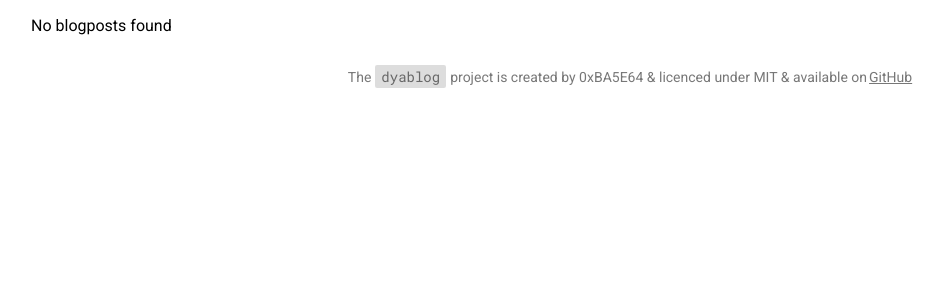
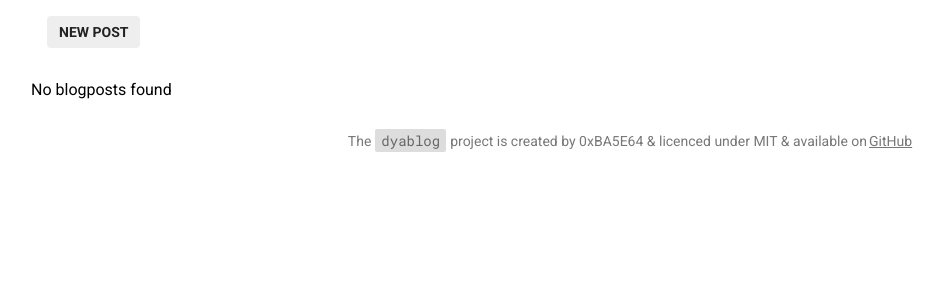
Before and after one commit to 0xBA5E64/dyablog, a Django app: page /blog/ in a window 1280 px wide. Shown: the part 64-364 px from the top of the page, without its empty margins (9-953 px from the left). Run offline with Django 4.2, Linux system fonts and the light colour scheme; the visitor is signed in with stand-in values (Sample User, id 1); data that the repository does not hold is empty.

Commit message:
Added "new-post" page and links

```diff
--- a/blog/static/blog/style.css
+++ b/blog/static/blog/style.css
@@ -93,6 +93,7 @@ nav .separator {
 }
 
 #content {
+    position: relative;
     margin: 0 auto;
     width: 95%;
     max-width: 1200px;
@@ -148,12 +149,29 @@ nav .separator {
     border-radius: 4px;
 }
 
+.new-post {
+    display: inline-block;
+    margin: 16px;
+    padding: 8px 12px;
+    background: #0001;
+    border-radius: 4px;
+    color: #222;
+    font-size: 14px;
+    font-weight: bold;
+    text-transform: uppercase;
+    text-decoration: none;
+}
+
+.post-list {
+    position: relative;;
+}
+
 .post-entry {
     position: relative;
     display: block;
     color: #222;
     overflow: hidden;
-    margin: 16px 0;
+    margin: 16px;
     border-radius: 8px;
     text-decoration: none;
     padding: 16px 32px;
--- a/blog/templates/blog/edit_post.html
+++ b/blog/templates/blog/edit_post.html
@@ -1,7 +1,10 @@
 {% extends "./base.html" %}
 
 {% block content %}
+
+{% if post %}
 Editing "{{post.title}}"
+{% endif %}
 
 <form method="post">
     {% csrf_token %}
--- a/blog/templates/blog/post_index.html
+++ b/blog/templates/blog/post_index.html
@@ -5,6 +5,9 @@ Dyablog.
 {% endblock %}
 
 {% block content %}
+    {% if user.is_authenticated %}
+    <a class="new-post" href="{% url 'blog:new-post' %}">New Post</a>
+    {% endif %}
     {% if data %}
     <div class="post-list">
         {% for post in data %}
--- a/blog/urls.py
+++ b/blog/urls.py
@@ -18,6 +18,7 @@ urlpatterns = [
     ),
     name="logout"
   ),
+  path('new-post/', views.new_post, name="new-post"),
   path('<slug:blogpost_slug>/', views.post, name='post'),
   path('<slug:blogpost_slug>/edit/', views.edit_post, name='edit-post')
 ]
--- a/blog/views.py
+++ b/blog/views.py
@@ -1,4 +1,5 @@
 from django.shortcuts import render, get_object_or_404, redirect
+from django.utils.text import slugify
 from django.contrib.auth.decorators import login_required
 from blog.models import BlogPost
 from .forms import BlogForm
@@ -13,6 +14,21 @@ def post(request, blogpost_slug):
     return render(request, 'blog/view_post.html', {'post': selected_post})
 
 @login_required(login_url="blog:login")
+def new_post(request):
+    if request.method == "POST":
+        form = BlogForm(request.POST)
+        if form.is_valid():
+            new_post = form.save(commit=False)
+            new_post.slug = slugify(form.cleaned_data['title'])
+            new_post.save()
+            return redirect('blog:post', blogpost_slug=new_post.slug)
+        else:
+            return render(request, 'blog/edit_post.html', {'form': form})
+    elif request.method == "GET":
+        form = BlogForm()
+        return render(request, 'blog/edit_post.html', {'form': form})
+
+@login_required(login_url="blog:login")
 def edit_post(request, blogpost_slug):
     selected_post = get_object_or_404(BlogPost, slug=blogpost_slug)
 
@@ -23,4 +39,5 @@ def edit_post(request, blogpost_slug):
         return redirect('blog:post', blogpost_slug=selected_post.slug)
     elif request.method == "GET":
         form = BlogForm(instance=selected_post)
+        form
         return render(request, 'blog/edit_post.html', {'post': selected_post, 'form': form})
```
